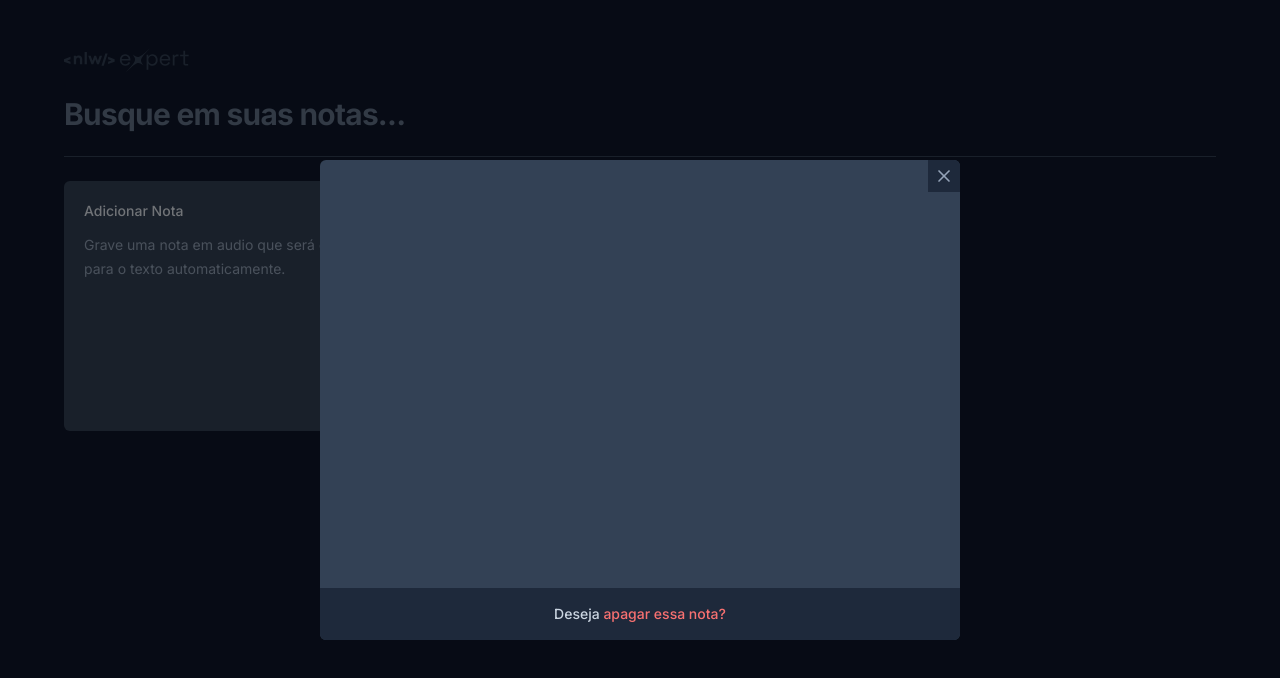
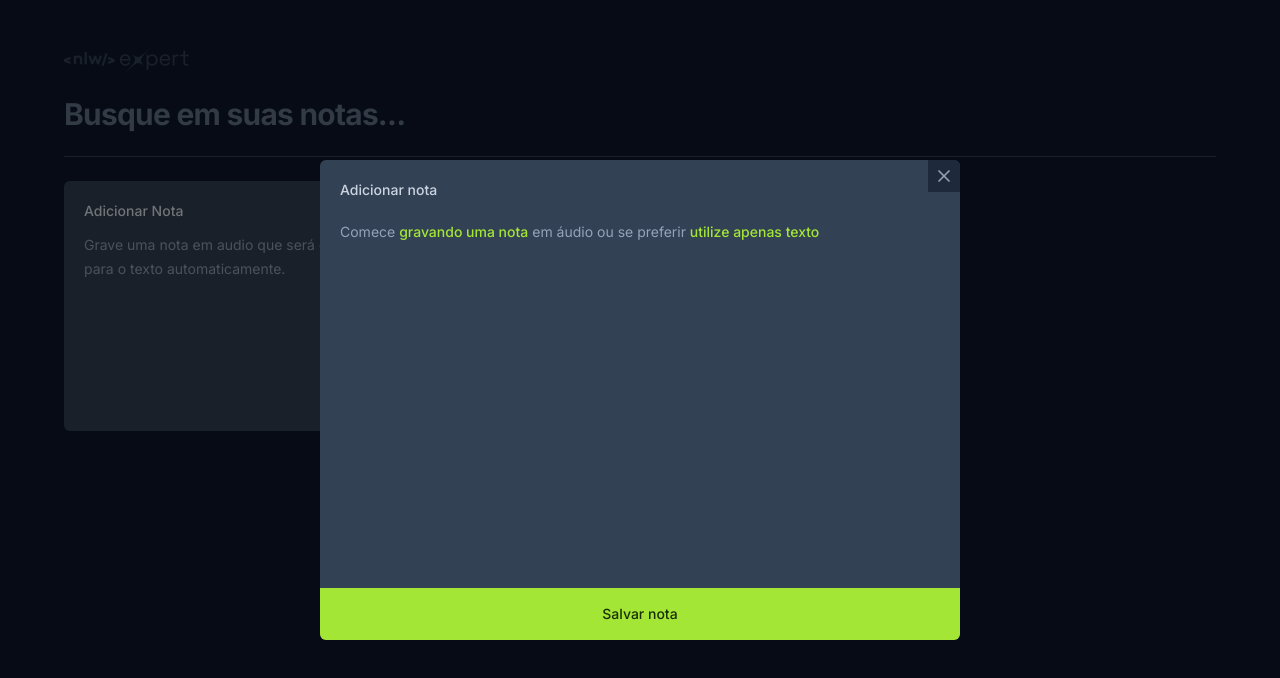
Before and after one commit to levyx0/app-npn, a React (Vite) app: page / in a window 1280 px wide. Both pictures are taken after a click on the button 248 px from the left and 306 px from the top of the page. Shown: the top 678 px of the page. Built offline with nearby package versions, Linux system fonts and the light colour scheme.

Commit message:
atualizacao

```diff
--- a/package.json
+++ b/package.json
@@ -13,7 +13,8 @@
     "date-fns": "^3.6.0",
     "lucide-react": "^0.367.0",
     "react": "^18.2.0",
-    "react-dom": "^18.2.0"
+    "react-dom": "^18.2.0",
+    "sonner": "^1.4.41"
   },
   "devDependencies": {
     "@types/react": "^18.2.66",
--- a/src/App.tsx
+++ b/src/App.tsx
@@ -1,8 +1,50 @@
+import { ChangeEvent, useState } from "react";
 import logo from "./assets/Logo nlw.svg";
 import { NewnoteCard } from "./componentes/new-note-card";
 import { Notecard } from "./componentes/note-card";
 
+interface Note{
+  id: string
+  date: Date
+  content: string
+}
+
+
 export function App() {
+  const [search, setSearch] = useState('')
+  const [notes, setNotes] = useState<Note[]>(()=>{
+    const notesOnStorage = localStorage.getItem('notes')
+
+    if(notesOnStorage){
+      return JSON.parse(notesOnStorage)
+    }
+
+    return []
+  })
+
+  function onNoteCreated(content: string){
+    const newNote = {
+      id: crypto.randomUUID(),
+      date: new Date(),
+      content,
+    }
+
+    const notesArray = [newNote, ...notes ]
+
+    setNotes(notesArray)
+
+    localStorage.setItem('notes', JSON.stringify(notesArray))
+  }
+  function handleSearch(event: ChangeEvent<HTMLInputElement>) {
+    const query = event.target.value
+
+    setSearch(query)
+  }
+
+  const filteredNotes =search != ''
+  ? notes.filter(note=> note.content.toLocaleLowerCase().includes(search.toLocaleLowerCase()))
+  :notes
+
   return (
     <div className="mx-auto max-w-6xl my-12 space-y-6">
       <img src={logo} alt="NLW EXpert" />
@@ -11,20 +53,19 @@
           type="text"
           placeholder="Busque em suas notas..."
           className="w=full bg-transparent  text-3xl font-semibold tracking-tight outline-none placeholder:text-slate-500"
+          onChange={handleSearch}
         />
       </form>
 
       <div className="h-px bg-slate-700" />
 
       <div className="grid grid-cols-3 gap-6 auto-rows-[250px]">
-        <NewnoteCard />
+        <NewnoteCard onNoteCreated={onNoteCreated} />
 
-        <Notecard
-          note={{
-            date: new Date(),
-            content: "Hello Word",
-          }}
-        />
+        {filteredNotes.map((note) => {
+    return <Notecard key={note.id} note={note} />
+       })}
+
       </div>
     </div>
   );
--- a/src/componentes/new-note-card.tsx
+++ b/src/componentes/new-note-card.tsx
@@ -1,10 +1,48 @@
-import * as Dialog from "@radix-ui/react-dialog";
-import { X } from "lucide-react";
+import * as Dialog from '@radix-ui/react-dialog';
+import { X } from 'lucide-react';
+import { ChangeEvent, FormEvent, useState } from "react";
+import { toast } from 'sonner'
 
-export function NewnoteCard() {
+interface NewNoteCardProps{
+  onNoteCreated: (content: string)=>void
+}
+
+export function NewnoteCard({ onNoteCreated }: NewNoteCardProps) {
+  const [shouldShowOnboarding, setShouldShowOnboarding] = useState(true)
+  const [isRecording, setIsRecording] = useState(false)
+  const [content, setContent] = useState('')
+
+  function handleStartEditor() {
+    setShouldShowOnboarding(false)
+  }
+
+  function handleContetChanged(event:ChangeEvent<HTMLTextAreaElement> ) {
+   setContent(event.target.value)
+
+    if (event.target.value === '') {
+      setShouldShowOnboarding(true)
+    }
+  }
+
+  function handleSaveNote(event: FormEvent) {
+    event.preventDefault()
+
+    onNoteCreated (content)
+
+    setContent('')
+
+    setShouldShowOnboarding(true)
+
+    toast.success('Nota criada com Sucesso')
+  }
+
+  function handleStartRecording() {
+     setIsRecording(true)
+  }
+
   return (
     <Dialog.Root>
-      <Dialog.Trigger className="rounded-md flex flex-col bg-slate-700 text-left p-5 space-y-3">
+      <Dialog.Trigger className="rounded-md flex flex-col bg-slate-700 text-left p-5 gap-3 outline-none  hover:ring-2 hover:ring-slate-600 focus-visible:ring-2 focus-visible:ring-lime-400">
         <span className=" text-sm font-medium text-slate-200">
           Adicionar Nota
         </span>
@@ -20,19 +58,44 @@
           <Dialog.Close className="absolute right-0 top-0 bg-slate-800 p-1.5 text-slate-400 hover:text-slate-100">
             <X className="size-5" />
           </Dialog.Close>
+          <form onSubmit={handleSaveNote} className="flex-1 flex flex-col">
           <div className="flex flex-1 flex-col gap-5 p-5">
-            <span className=" text-sm font-medium text-slate-300"></span>
-            <p className="text-sm leading-6 text-slate-400">{}</p>
+            <span className=" text-sm font-medium text-slate-300">
+              Adicionar nota
+            </span>
+
+            {shouldShowOnboarding ? (
+              <p className="text-sm leading-6 text-slate-400">Comece <button type='button' onClick={handleStartEditor} className="font-medium text-lime-400 hover:underline"> gravando uma nota </button> em áudio ou se preferir <button type='button' onClick={handleStartEditor}className="font-medium text-lime-400 hover:underline"> utilize apenas texto </button>
+            </p>
+            ) : (
+              <textarea
+              autoFocus
+              className="text-sm leading-6 text-slate-400 bg-transparent resize-none flex-1 outline-none"
+              onChange={handleContetChanged}
+              value={content}
+
+              />
+            )}
           </div>
+
+          {isRecording ? (
           <button
-            type="button"
-            className="w=full bg-slate-800 py-4 text-center text-sm text-slate-300 outline-none font-medium group"
+          type="submit"
+            className="w=full bg-slate-900 py-4 text-center text-sm text-slate-300 outline-none font-medium hover:text-slate-100"
           >
-            Deseja{" "}
-            <span className="text-red-400 group-hover:underline">
-              apagar essa nota?
-            </span>
+            Gravando! (clique p/ interromper)
           </button>
+          ) : (
+
+          <button
+          type="submit"
+          className="w=full bg-lime-400 py-4 text-center text-sm text-lime-950 outline-none font-medium hover:bg-lime-500"
+        >
+          Salvar nota
+        </button>
+          )}
+
+          </form>
         </Dialog.Content>
       </Dialog.Portal>
     </Dialog.Root>
--- a/src/componentes/note-card.tsx
+++ b/src/componentes/note-card.tsx
@@ -15,7 +15,10 @@
     <Dialog.Root>
       <Dialog.Trigger className="rounded-md text-left flex flex-col  bg-slate-800 p-5 gap-3 overflow-hidden outline-none relative hover:ring-2 hover:ring-slate-600 focus-visible:ring-2 focus-visible:ring-lime-400">
         <span className=" text-sm font-medium text-slate-300">
-          {note.date.toISOString()}
+        {formatDistanceToNow(note.date, {
+                locale: ptBR,
+                addSuffix: true,
+              })}
         </span>
         <p className="text-sm leading-6 text-slate-400">{note.content}</p>
 
--- a/src/main.tsx
+++ b/src/main.tsx
@@ -1,10 +1,12 @@
 import React from "react";
 import ReactDOM from "react-dom/client";
 import { App } from "./app";
+import { Toaster } from 'sonner'
 import "./index.css";
 
 ReactDOM.createRoot(document.getElementById("root")!).render(
   <React.StrictMode>
     <App />
+    <Toaster richColors/>
   </React.StrictMode>
 );
```
Also changed, not shown: 1 other file (tests, documents, lock files or other folders).
